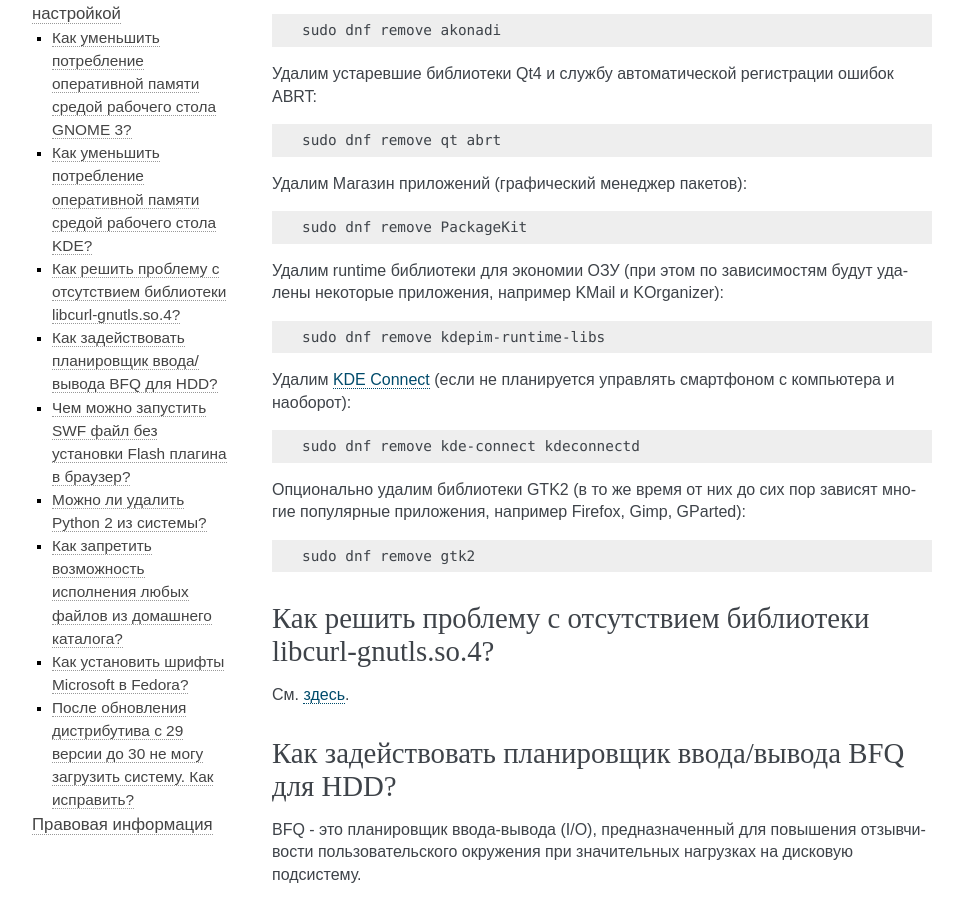
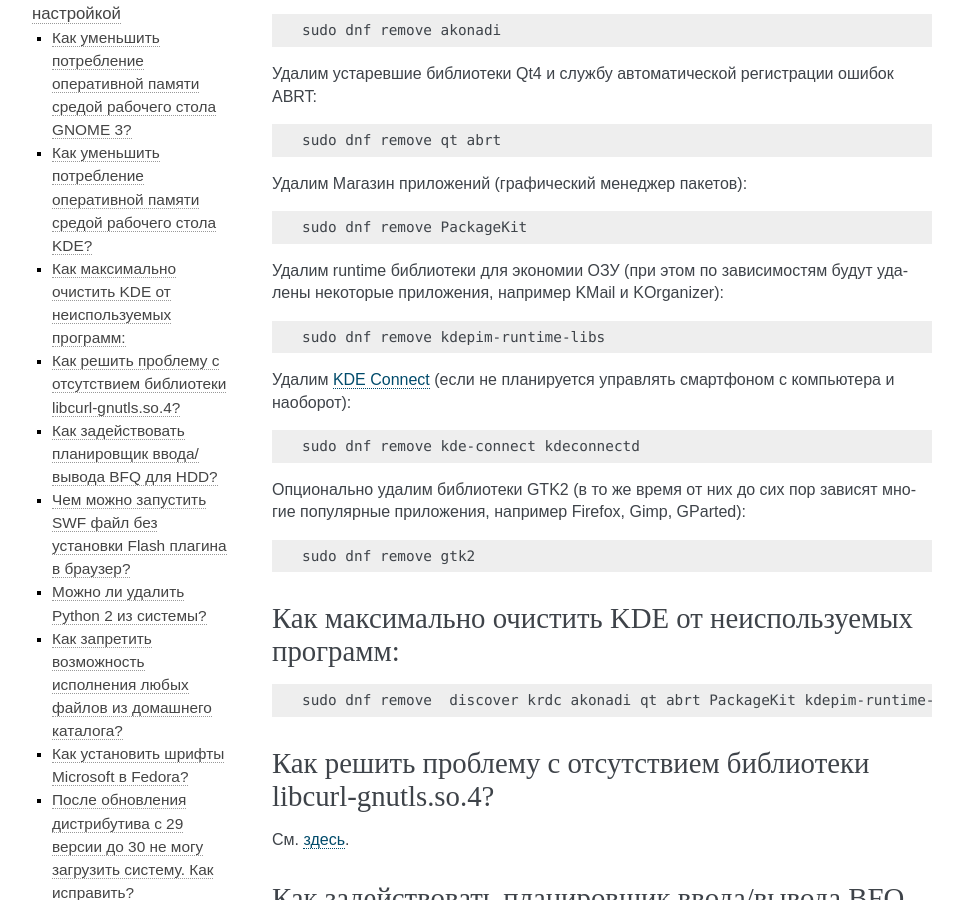
Before and after one commit to RussianFedora/FAQ, a Sphinx documentation site: the page built from source/tips-and-tricks.rst, in a window 1280 px wide and 900 px high, scrolled down 920 px. Shown: the whole window, without its empty margins (148-1111 px from the left). Built offline with Sphinx 7.4.7, drawn with Linux system fonts in a browser that asks for light colours.

Commit message:
Added list of unnecessary KDE packages.

```diff
--- a/source/tips-and-tricks.rst
+++ b/source/tips-and-tricks.rst
@@ -91,6 +91,13 @@
 
 .. index:: bug, missing library, libcurl-gnutls
 .. _libcurl-workaround:
+
+Как максимально очистить KDE от неиспользуемых программ:
+=============================================================
+
+.. code-block:: text
+
+    sudo dnf remove  discover krdc akonadi qt abrt PackageKit kdepim-runtime-libs kde-connect kdeconnectd dragon kontact ktorrent kget konversation konqueror falkon kmail dnfdragora kdewallet krusader spectacle krfb akregator juk kamoso k3b calligra* kfind kgpg kmouth kmag
 
 Как решить проблему с отсутствием библиотеки libcurl-gnutls.so.4?
 =====================================================================
```
